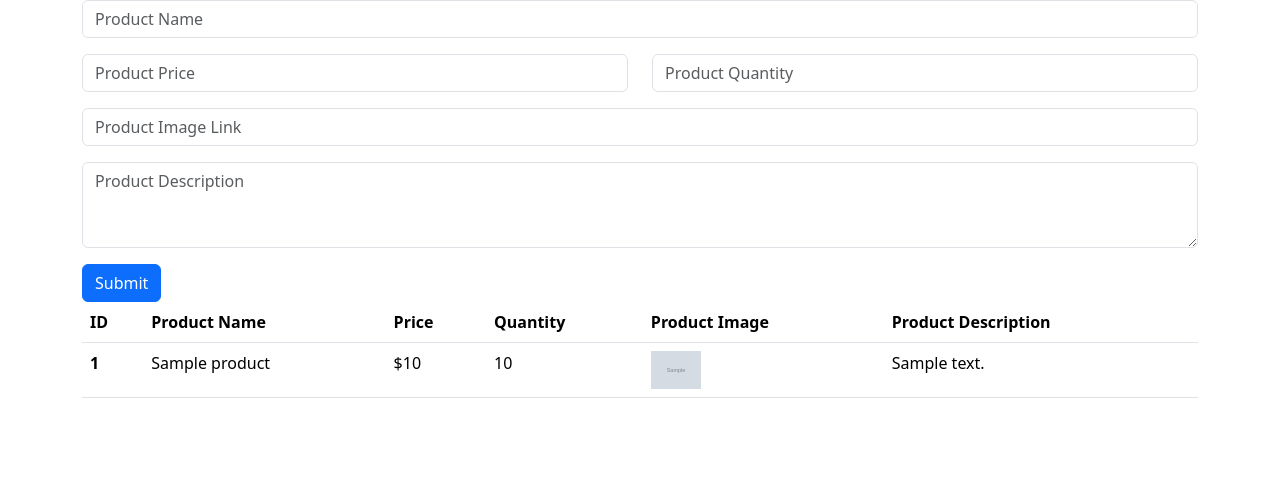
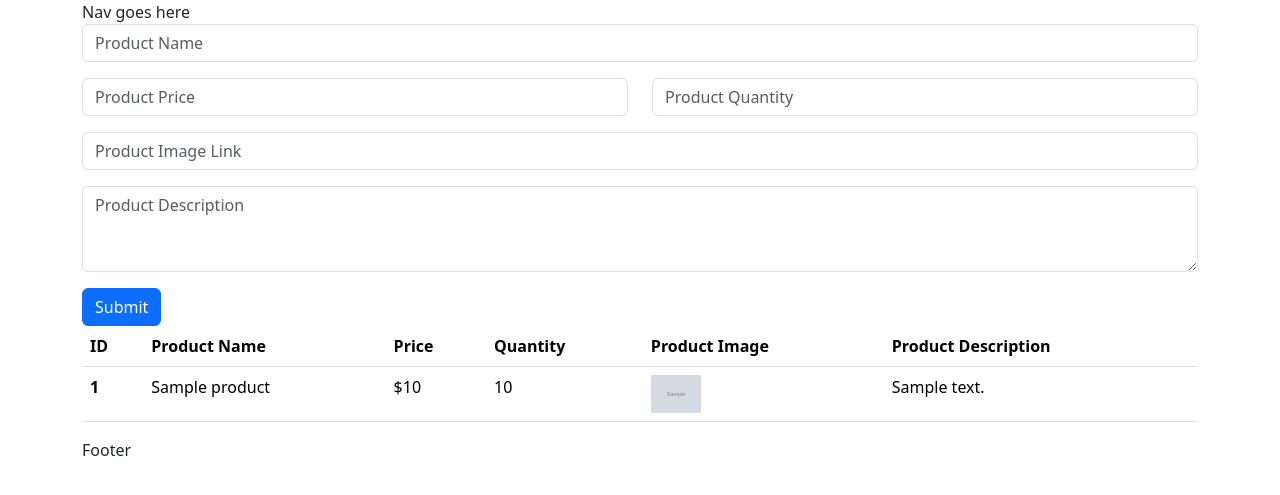
Before and after one commit to Zwill1/PHP-PRODUCT-UPLOAD, a PHP site: page / in a window 1280 px wide. Shown: the top 495 px of the page. Run offline with PHP 8.4, Linux system fonts and the light colour scheme; tables that the repository leaves empty or names only in its code hold one stand-in row (values such as "Sample post"); grey boxes marked "Sample" are stand-in pictures.

Commit message:
formatting, setting up headers and footers in asset folder

```diff
--- /dev/null
+++ b/assets/footer.php
@@ -0,0 +1,4 @@
+    <footer>Footer</footer>
+    </div>
+    </body>
+</html>
--- /dev/null
+++ b/assets/header.php
@@ -0,0 +1,11 @@
+<!DOCTYPE html>
+<html lang="en">
+<head>
+    <meta charset="UTF-8">
+    <meta name="viewport" content="width=device-width, initial-scale=1.0">
+    <title>Document</title>
+    <link href="https://cdn.jsdelivr.net/npm/bootstrap@5.3.3/dist/css/bootstrap.min.css" rel="stylesheet" integrity="sha384-QWTKZyjpPEjISv5WaRU9OFeRpok6YctnYmDr5pNlyT2bRjXh0JMhjY6hW+ALEwIH" crossorigin="anonymous">
+</head>
+<body>
+    <div class="container">
+        <nav>Nav goes here</nav>
--- a/index.php
+++ b/index.php
@@ -1,14 +1,6 @@
 <?php include "db/dbcon.php" ?>
-<!DOCTYPE html>
-<html lang="en">
-<head>
-    <meta charset="UTF-8">
-    <meta name="viewport" content="width=device-width, initial-scale=1.0">
-    <title>Document</title>
-    <link href="https://cdn.jsdelivr.net/npm/bootstrap@5.3.3/dist/css/bootstrap.min.css" rel="stylesheet" integrity="sha384-QWTKZyjpPEjISv5WaRU9OFeRpok6YctnYmDr5pNlyT2bRjXh0JMhjY6hW+ALEwIH" crossorigin="anonymous">
-</head>
-<body>
-    <div class="container">
+<?php include "assets/header.php" ?>
+    <section>
         <form method="POST" action="">
             <div class="row mb-3">
                 <div class="col">
@@ -35,7 +27,7 @@
             </div>
             <button type="submit" class="btn btn-primary">Submit</button>
         </form>
-
+    </section>
 
     <!-- Displaying the data in a row on home page -->
     <section>
@@ -79,7 +71,4 @@
             </tbody>
         </table>
     </section>
-    </div>
-
-</body>
-</html>
+<?php include "assets/footer.php" ?>
```
Lines whose indentation alone changed are shown as unchanged.
